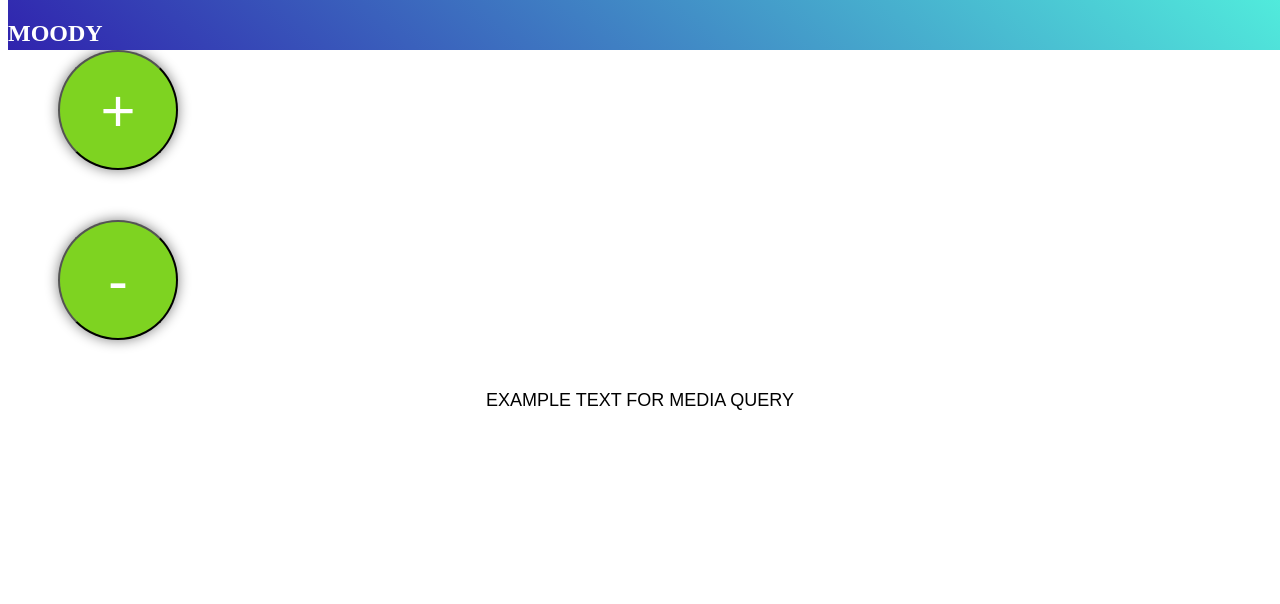
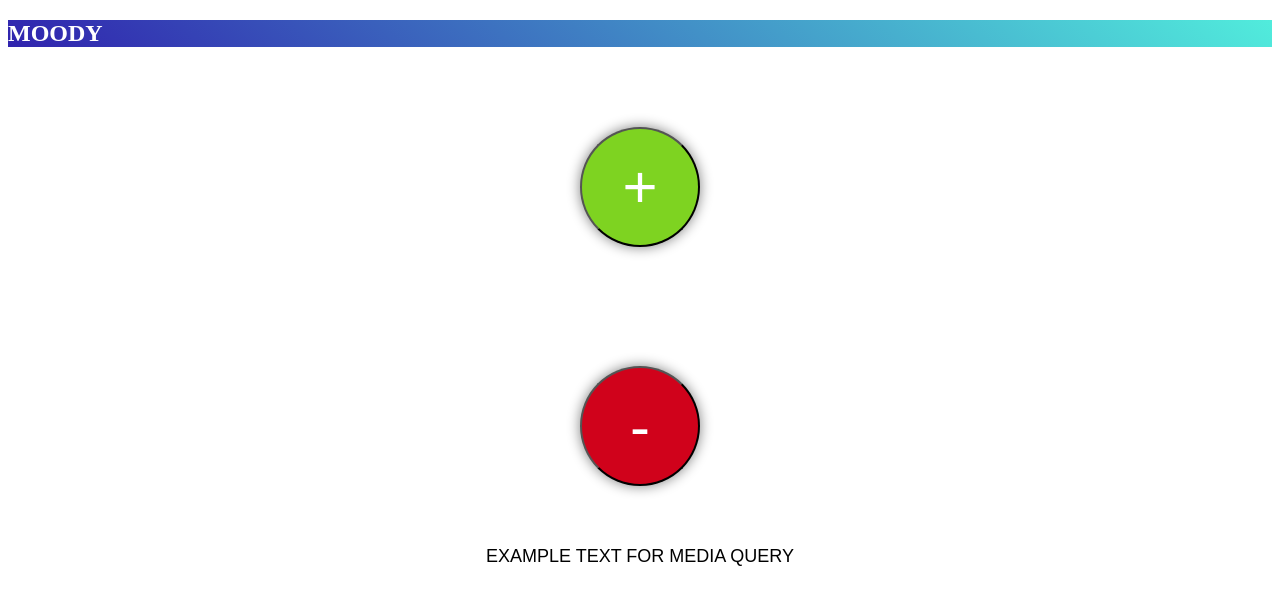
Before and after one commit to Sav0narola/my-app, a React (Create React App) app: page / in a window 1280 px wide. Shown: the top 604 px of the page. Built offline with nearby package versions, Linux system fonts and the light colour scheme.

Commit message:
added props to the buttons

```diff
--- a/src/components/Button.js
+++ b/src/components/Button.js
@@ -6,8 +6,7 @@
     render() {
         return (<button
             className="btn"
-            background-color={this.props.color}
-            test=""
+            style={{backgroundColor: this.props.btnColor}}
             onClick={this.props.handleClick}>{this.props.buttonName}</button>)
     }
 }
--- a/src/css/style.css
+++ b/src/css/style.css
@@ -1,9 +1,8 @@
 .main {
     font-size: 26px;
     text-align: center;
-    margin: 0;
-    padding: 0;
     font-family: sans-serif;
+    text-transform: uppercase;
 }
 
 @media (min-width: 480px) {
@@ -22,38 +21,33 @@
     text-align: left;
     text-transform: uppercase;
     color: white;
-    position: fixed;
+    position: center;
     top: 0;
     width: 100%;
-    height: 50px;
+    height: auto;
     background: linear-gradient(45grad, #3023AE, #51ECDC);
 }
 
 .btn {
-    position: center;
-    margin: 50px;
-    display:block;
+    margin: auto;
     height: 120px;
     width: 120px;
     border-radius: 50%;
-    background-color: #7ED321;
+    background-color: #FFFFFF;
     font-size: 60px;
     box-shadow: 0 0 13px gray;
     color: white;
 }
 
-.btn2 {
-     position: center;
-     margin: 50px;
-     display:block;
-     height: 120px;
-     width: 120px;
-     border-radius: 50%;
+.frame {
+    height: 500px;
+    display: flex;
+    flex-direction: column;
+}
+
+/*.btn-colored {
      background-color: #D0021B;
-     font-size: 60px;
-     box-shadow: 0 0 13px gray;
-     padding: 13px 13px;
- }
+ }*/
 
 .App {
     text-align: center;
```
